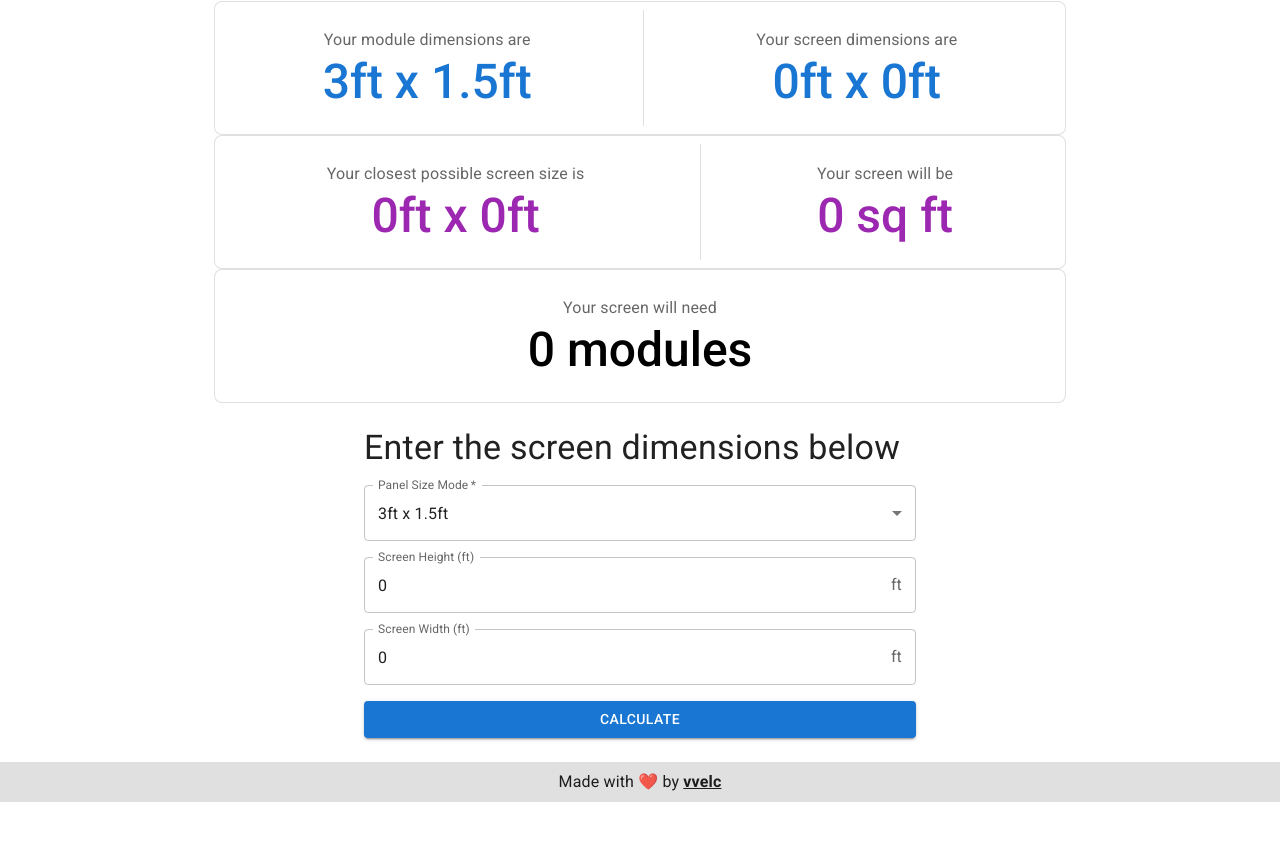
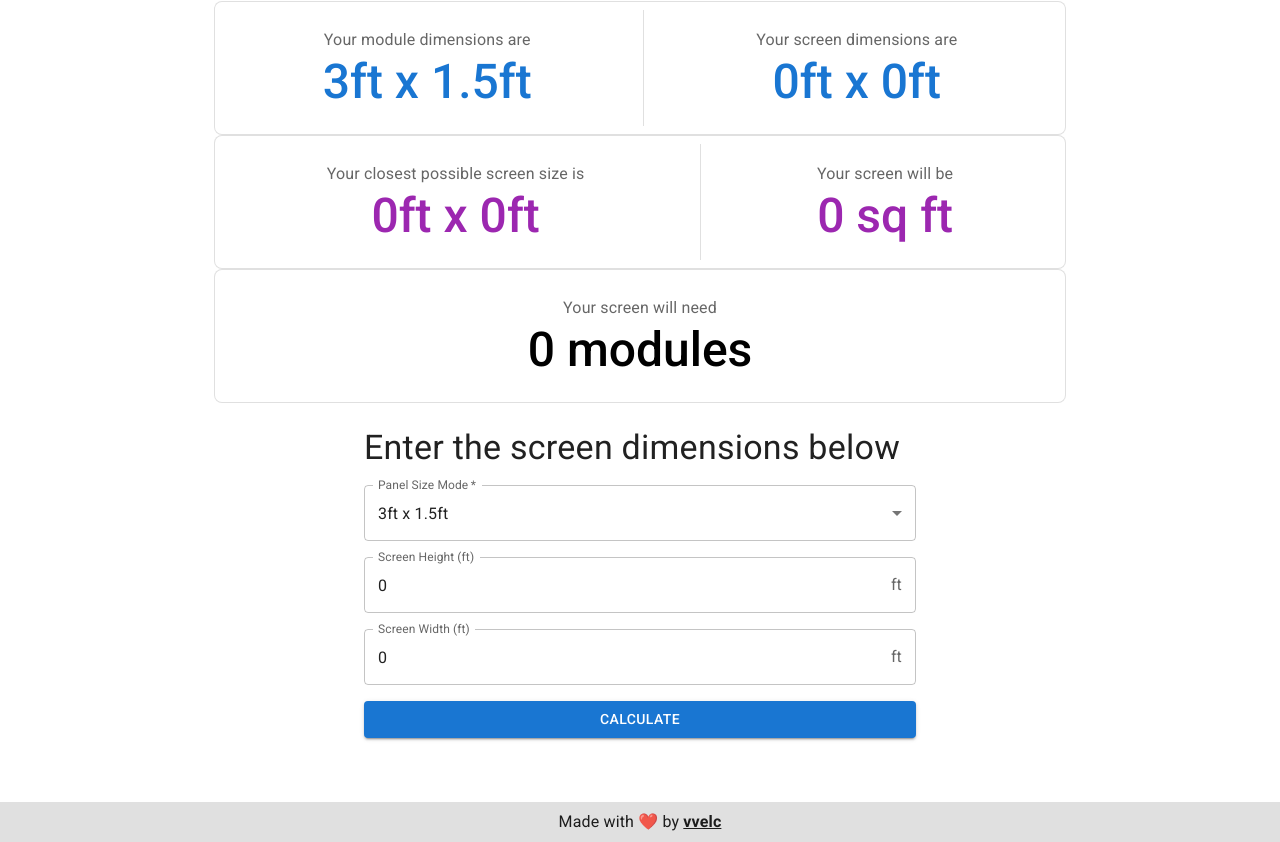
Before and after one commit to vvelc/module-calculator, a React (Vite) app: page / in a window 1280 px wide. Shown: the part 1010-1852 px from the top of the page. Before the commit the page ends 1812 px from the top, so only its background shows below. Built offline with nearby package versions, Linux system fonts and the light colour scheme; a web font is replaced by a local one.

Commit message:
Make footer margin bigger for better looking

```diff
--- a/src/components/common/footer/Footer.tsx
+++ b/src/components/common/footer/Footer.tsx
@@ -15,7 +15,7 @@ export default function Footer({}: Props) {
             className="footer"
             bgcolor={(theme) => theme.palette.divider}
             sx={{ flexShrink: 0 }}
-            mt={3}
+            mt={8}
             //mt={(theme) => `max(${theme.spacing(3)}, auto)`}
         >
             <Container maxWidth="lg">
```
